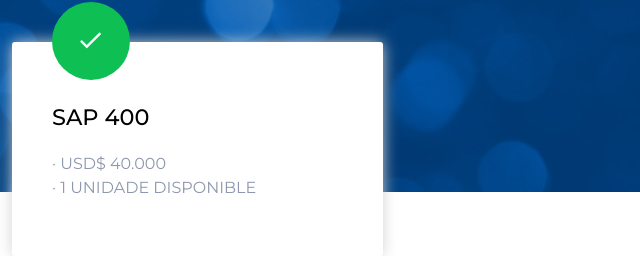
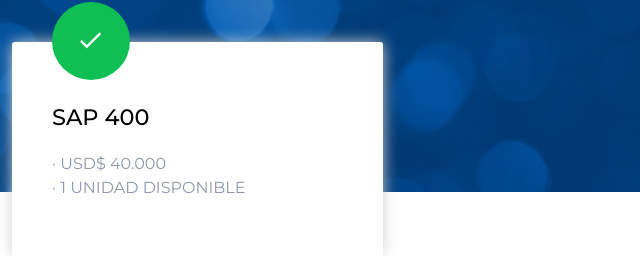
Before and after one commit to eGlobalOne/OportunidadesDiperk, a plain HTML site: page index.html in a window 1280 px wide. Shown: the part 1072-1328 px from the top of the page, 640-1280 px from the left. Drawn offline with Linux system fonts and the light colour scheme; files whose address does not match are found by name; a web font is replaced by a local one.

```diff
--- a/index.html
+++ b/index.html
@@ -124,7 +124,7 @@
 				<span class="mbr-iconfont mdi-action-done display-2"></span>
 			</div>
 			<h4 class="box-item-title pb-3 mbr-fonts-style mbr-black display-5">SAP 400</h4>
-			<p class="box-item-text mbr-fonts-style display-7">· USD$ 40.000 <br>· 1 UNIDADE DISPONIBLE</p>
+			<p class="box-item-text mbr-fonts-style display-7">· USD$ 40.000 <br>· 1 UNIDAD DISPONIBLE</p>
 
 
 		</div>
```
Also changed, not shown: 1 other file.
